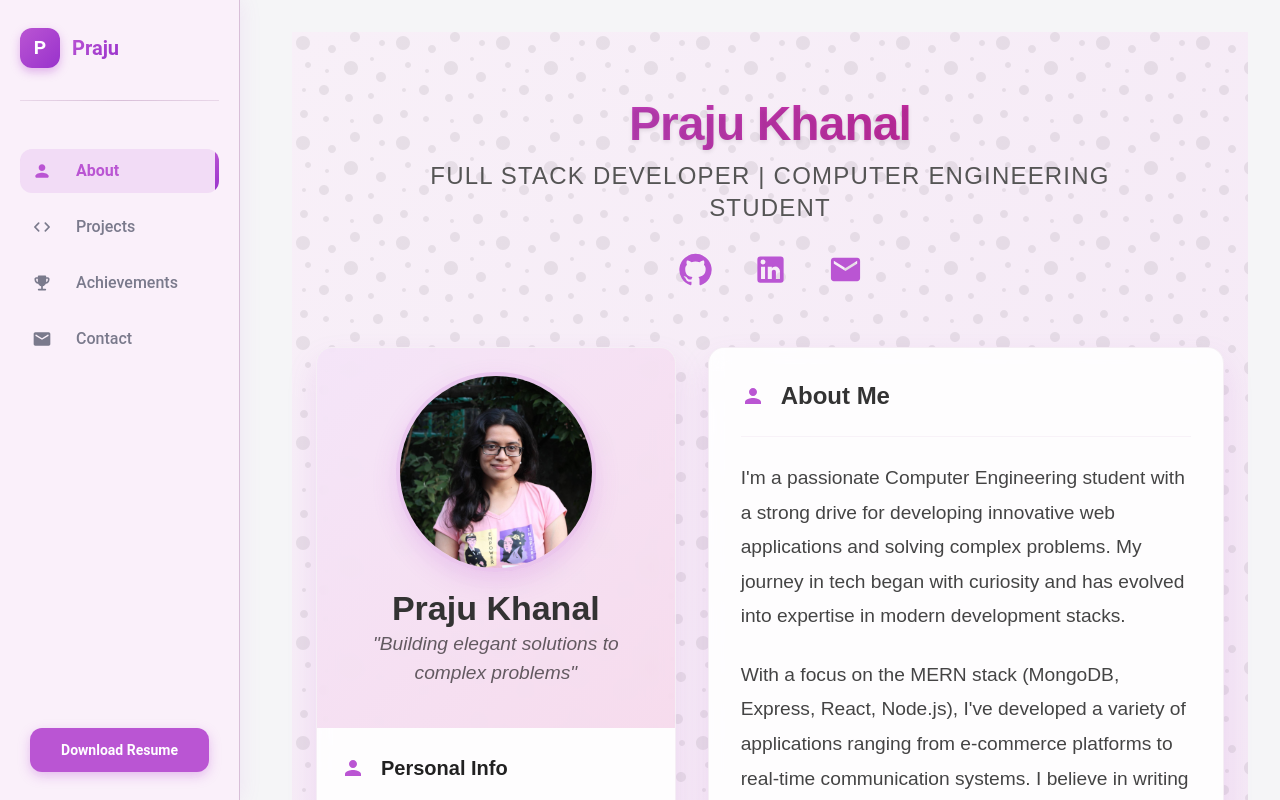
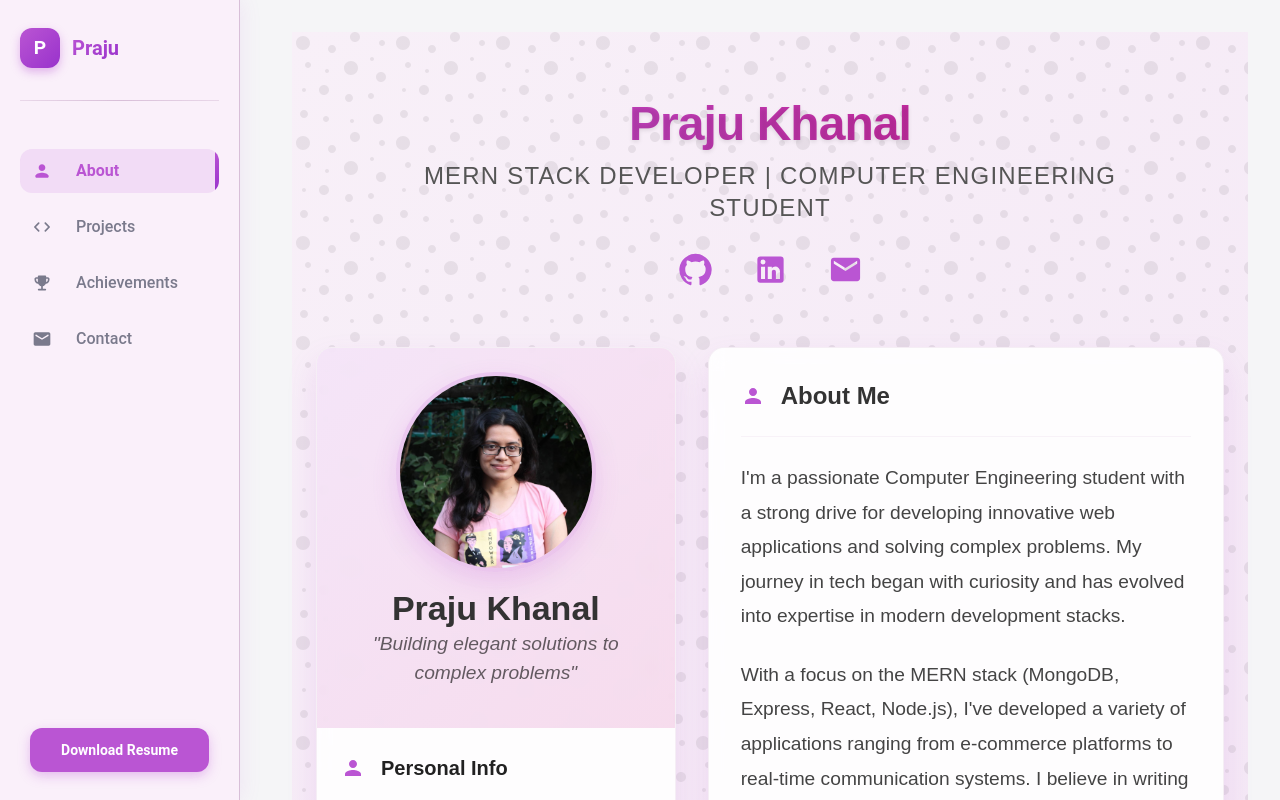
Before and after one commit to Praju2002/portfolio, a React (Vite) app: page / in a window 1280 px wide. Shown: the top 800 px of the page. Built offline with nearby package versions, Linux system fonts and the light colour scheme.

Commit message:
minor changes in about

```diff
--- a/src/components/AboutMe.jsx
+++ b/src/components/AboutMe.jsx
@@ -142,7 +142,7 @@ const AboutMe = () => {
                 textTransform: "uppercase"
               }}
             >
-              Full Stack Developer | Computer Engineering Student
+              MERN Stack Developer | Computer Engineering Student
             </Typography>
 
             {/* Social Links */}
```
